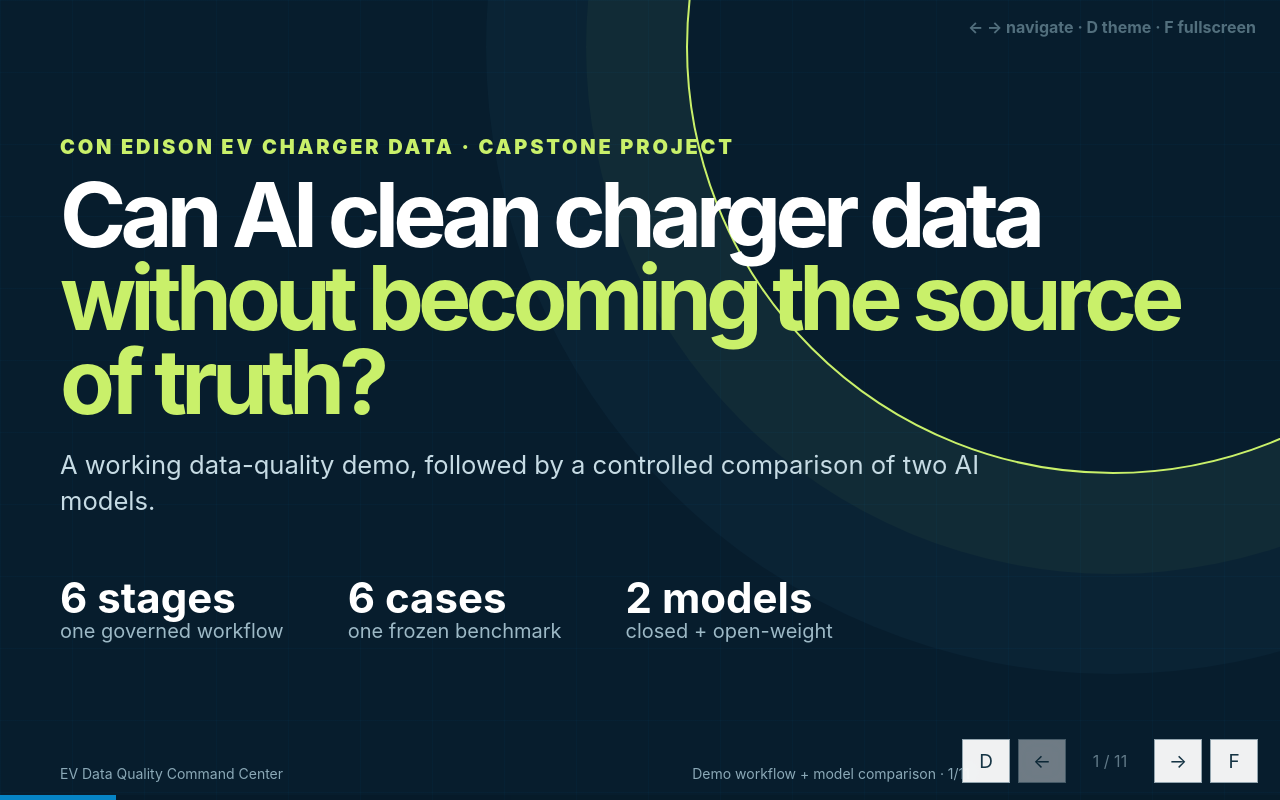
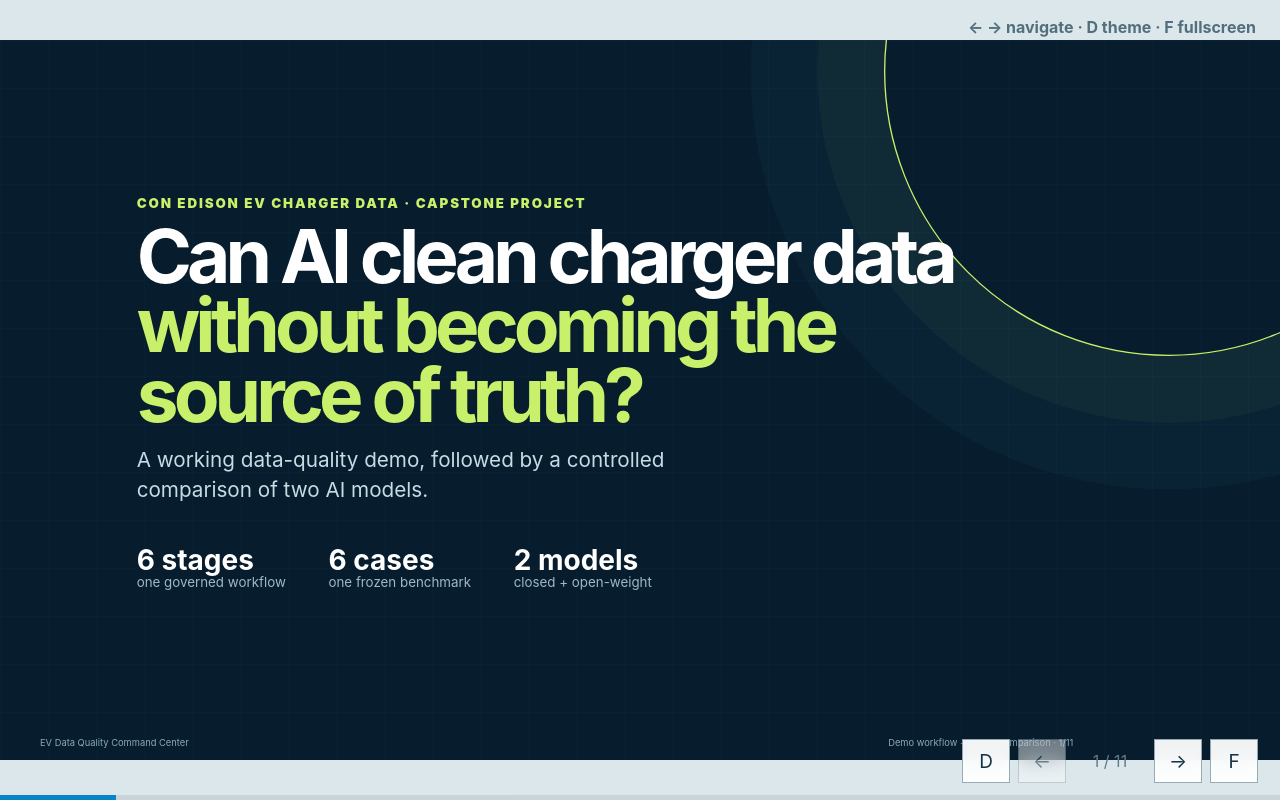
Before and after one commit to Qianxxxx/ev-data-quality-demo, a plain HTML site: page index.html in a window 1280 px wide. Drawn offline with Linux system fonts and the light colour scheme.

Commit message:
Fix presentation viewport cropping

```diff
--- a/index.html
+++ b/index.html
@@ -213,14 +213,25 @@
     .progress span { display:block; height:100%; background:var(--blue); transition:width .2s; }
     .help { position:fixed; z-index:20; top:17px; right:24px; color:#526f7d; font-size:16px; font-weight:650; }
 
-    @media(max-width:1000px){
+    /* Keep the desktop presentation on a 16:9 stage and scale the entire
+       composition to the available viewport. This prevents short browser
+       windows and the Windows taskbar from cropping slide content. */
+    @media(min-width:1200px){
+      .deck{position:absolute;left:50%;top:50%;width:1920px;height:1080px;transform:translate(-50%,-50%) scale(var(--deck-scale,1));transform-origin:center}
+      .canvas{width:min(1510px,calc(100% - 120px))}
+      h1{font-size:112px}h2{font-size:78px}h3{font-size:36px}.lead{font-size:31px}.big-label{font-size:35px}.body{font-size:25px}
+      .five{font-size:340px}.principle .verb{font-size:76px}.stage h3{font-size:36px}.case-total{font-size:300px}.final-line{font-size:55px}
+    }
+
+    @media(max-width:1199px){
       .canvas{width:calc(100vw - 54px);padding:34px 0 64px}.footer{left:27px;right:285px}.problem-layout,.benchmark-layout,.review-layout,.failure-layout{grid-template-columns:1fr;gap:24px}.orbit{display:none}.principle{gap:20px}.principle article{min-height:300px}.workflow{overflow:auto}.stage{min-width:160px}.transform{grid-template-columns:1fr;overflow:auto}.arrow{transform:rotate(90deg)}.control-chart{gap:25px}.control-band:nth-child(2),.control-band:nth-child(3){margin-left:0}.demo-layout{grid-template-columns:190px 1fr}.demo-nav div{font-size:15px}.score-chart{grid-template-columns:160px 1fr}.bar-line{grid-template-columns:125px 1fr 70px}.recommendations{gap:24px}
     }
-    @media(max-width:760px){
+    @media(max-width:1199px){
       body{overflow:auto;background:var(--paper)}.deck{height:auto}.slide{position:relative;display:block!important;min-height:100svh;overflow:visible;border-bottom:5px solid var(--blue)}.canvas{width:calc(100vw - 38px);height:auto;min-height:100svh;padding:44px 0 60px}.controls,.progress,.help,.footer{display:none}h1{font-size:clamp(48px,15vw,72px)}h2{font-size:clamp(40px,12vw,60px)}.hero-numbers,.workflow{flex-wrap:wrap}.hero-numbers{gap:26px}.principle,.control-chart,.review-layout,.benchmark-layout,.failure-layout,.recommendations{grid-template-columns:1fr}.principle article{min-height:0}.principle .verb{margin:26px 0 18px}.workflow{align-items:stretch}.stage{min-width:46%;padding-top:46px}.transform{grid-template-columns:1fr}.arrow{transform:rotate(90deg)}.demo-layout{grid-template-columns:1fr}.demo-nav{display:none}.metric-chart{grid-template-columns:1fr 1fr}.score-chart{grid-template-columns:1fr}.score-head,.model-divider{display:none}.bar-line{grid-template-columns:1fr}.bar-track{height:34px}.recommendations{gap:26px}.final-line{margin-top:60px}}
-    @media(max-height:690px) and (min-width:761px){.canvas{padding-top:28px}h2{font-size:clamp(42px,4.5vw,66px)}.footer{bottom:12px}}
+    @media(max-width:1199px){html,body{overflow-x:hidden}}
+    @media(max-height:690px) and (min-width:1200px){.footer{bottom:12px}}
     @media(prefers-reduced-motion:reduce){*{scroll-behavior:auto!important}.slide.active{animation:none}.progress span{transition:none}}
-    @media print{body{overflow:visible;background:#fff}.deck{height:auto}.slide{position:relative;display:block!important;width:13.333in;height:7.5in;break-after:page}.controls,.progress,.help{display:none}*{-webkit-print-color-adjust:exact;print-color-adjust:exact}}
+    @media print{body{overflow:visible;background:#fff}.deck{position:static;left:auto;top:auto;width:auto;height:auto;transform:none}.slide{position:relative;display:block!important;width:13.333in;height:7.5in;break-after:page}.controls,.progress,.help{display:none}*{-webkit-print-color-adjust:exact;print-color-adjust:exact}}
   </style>
 </head>
 <body>
@@ -443,6 +454,16 @@
       const slides=[...document.querySelectorAll('.slide')];
       const counter=document.getElementById('counter');
       const progress=document.getElementById('progressBar');
+      const stageWidth=1920;
+      const stageHeight=1080;
+      function fitDeck(){
+        if(matchMedia('(max-width:1199px)').matches){
+          document.documentElement.style.removeProperty('--deck-scale');
+          return;
+        }
+        const scale=Math.min(innerWidth/stageWidth,innerHeight/stageHeight);
+        document.documentElement.style.setProperty('--deck-scale',String(scale));
+      }
       let current=Math.max(0,Math.min(slides.length-1,(parseInt(location.hash.replace('#slide-',''),10)||1)-1));
       function show(index,hash=true){
         current=(index+slides.length)%slides.length;
@@ -463,8 +484,11 @@
       addEventListener('keydown',e=>{if(['ArrowRight','PageDown',' '].includes(e.key)){e.preventDefault();next()}if(['ArrowLeft','PageUp'].includes(e.key)){e.preventDefault();prev()}if(e.key.toLowerCase()==='d')theme();if(e.key.toLowerCase()==='f')full();if(e.key==='Home')show(0);if(e.key==='End')show(slides.length-1)});
       let touchStartX=0;
       addEventListener('touchstart',e=>{touchStartX=e.changedTouches[0]?.clientX||0},{passive:true});
-      addEventListener('touchend',e=>{if(matchMedia('(max-width:760px)').matches)return;const dx=(e.changedTouches[0]?.clientX||0)-touchStartX;if(Math.abs(dx)>60)(dx<0?next:prev)()},{passive:true});
+      addEventListener('touchend',e=>{if(matchMedia('(max-width:1199px)').matches)return;const dx=(e.changedTouches[0]?.clientX||0)-touchStartX;if(Math.abs(dx)>60)(dx<0?next:prev)()},{passive:true});
+      addEventListener('resize',fitDeck,{passive:true});
+      document.addEventListener('fullscreenchange',fitDeck);
       if(localStorage.getItem('evdq-theme')==='dark')document.documentElement.dataset.theme='dark';
+      fitDeck();
       show(current,false);
     })();
   </script>
```
